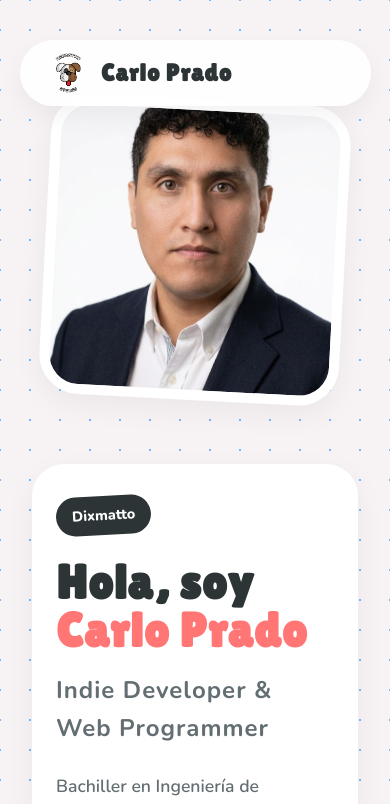
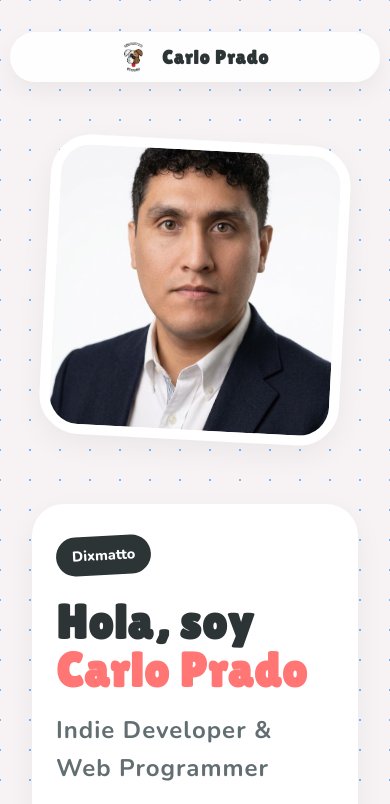
Before and after one commit to ZitroOlrac/Portfolio, a React (Vite) app: page / in a window 390 px wide. Shown: the top 804 px of the page. Built offline with nearby package versions, Linux system fonts and the light colour scheme.

Commit message:
fix: improve responsive navbar and hero spacing on mobile

```diff
--- a/src/components/Hero.css
+++ b/src/components/Hero.css
@@ -109,6 +109,11 @@
 }
 
 @media (max-width: 992px) {
+  .hero {
+    padding-top: 140px; /* More space for navbar */
+    min-height: auto;
+  }
+
   .hero-container {
     flex-direction: column-reverse;
     text-align: center;
--- a/src/components/Navbar.css
+++ b/src/components/Navbar.css
@@ -57,7 +57,25 @@
 }
 
 @media (max-width: 768px) {
+  .navbar {
+    top: 0.5rem;
+  }
+
+  .navbar-container {
+    width: 95%;
+    padding: 0.6rem 1.5rem;
+    justify-content: center; /* Center logo on mobile */
+  }
+
   .nav-links {
-    display: none; /* In a real app we'd add a hamburger menu */
+    display: none;
+  }
+
+  .logo h2 {
+    font-size: 1.2rem;
+  }
+
+  .navbar-logo {
+    height: 30px;
   }
 }
```
